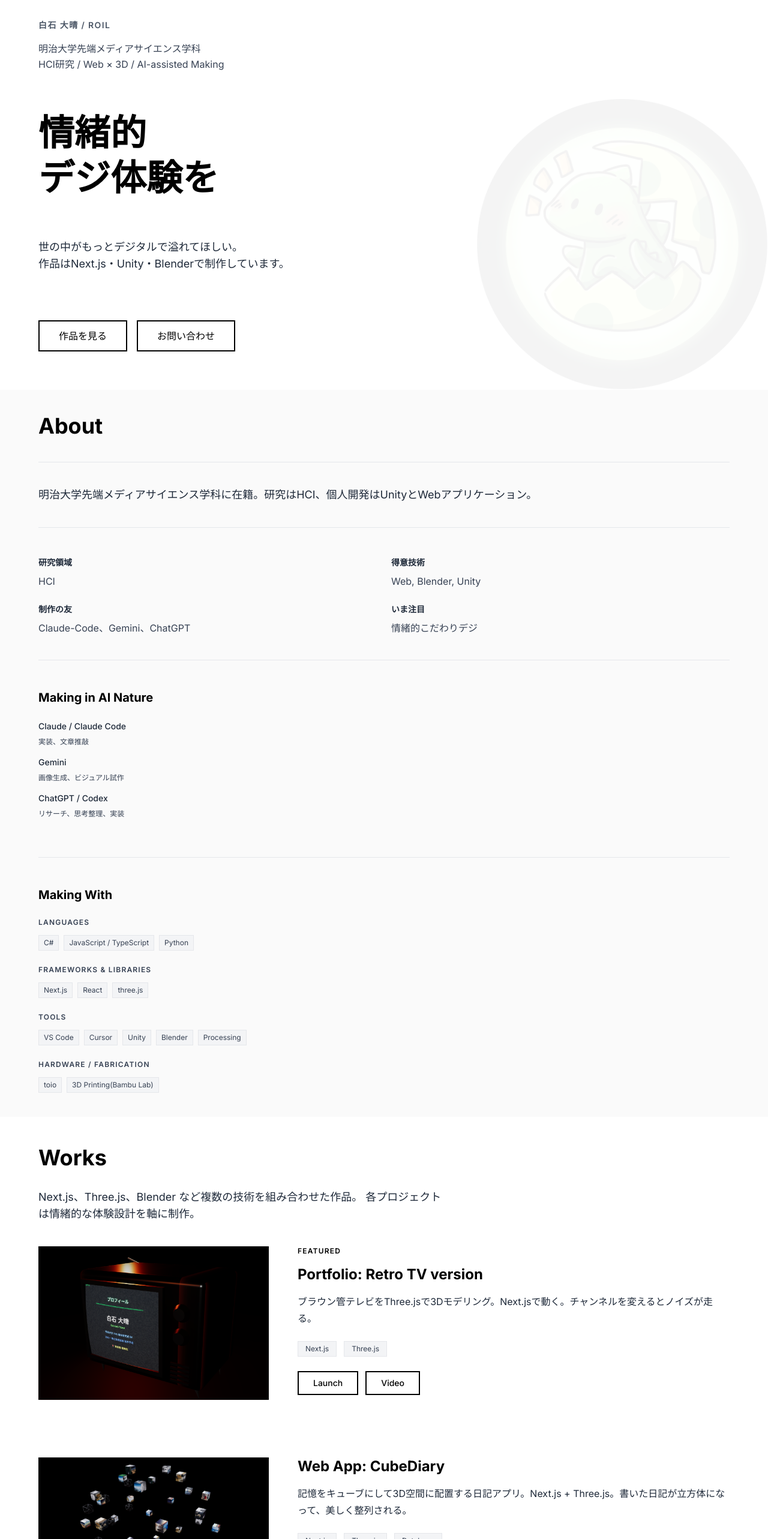
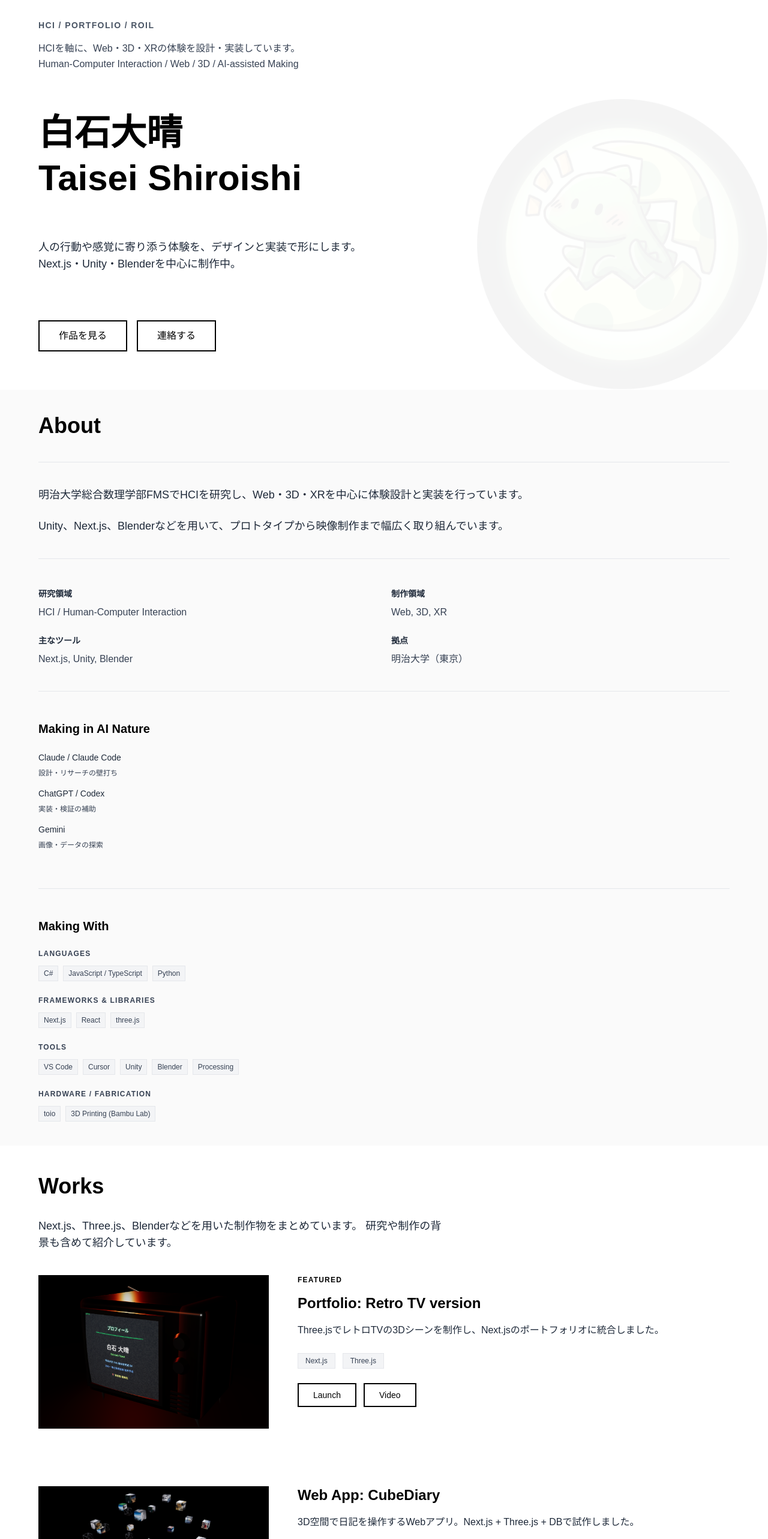
Before and after one commit to Roiril/my-portfolio, a Next.js app: page / in a window 1280 px wide. Shown: the top 2566 px of the page at 60% size. Built offline with nearby package versions, Linux system fonts and the light colour scheme; no server answers.

Commit message:
chore: reorganize

```diff
--- a/next.config.ts
+++ b/next.config.ts
@@ -1,31 +1,10 @@
 import type { NextConfig } from "next";
 
 const nextConfig: NextConfig = {
-  async headers() {
-    return [
-      {
-        source: "/:path*",
-        headers: [
-          {
-            key: "X-Frame-Options",
-            value: "DENY"
-          },
-          {
-            key: "X-Content-Type-Options",
-            value: "nosniff"
-          },
-          {
-            key: "Referrer-Policy",
-            value: "strict-origin-when-cross-origin"
-          },
-          {
-            key: "Permissions-Policy",
-            value: "camera=(), microphone=(), geolocation=()"
-          }
-        ]
-      }
-    ];
-  }
+  turbopack: {
+    root: process.cwd(),
+  },
+  experimental: {},
 };
 
 export default nextConfig;
--- a/src/app/layout.tsx
+++ b/src/app/layout.tsx
@@ -1,29 +1,28 @@
 // src/app/layout.tsx
 import type { Metadata } from "next";
-import { Inter } from "next/font/google";
 import "./globals.css";
-
-const inter = Inter({ subsets: ["latin"] });
 
 const SITE_URL = (process.env.NEXT_PUBLIC_SITE_URL ??
   "https://my-portfolio-ruby-delta-87.vercel.app").replace(/\/+$/, "");
 
+const PERSON_NAME = "白石大晴";
+const PERSON_NAME_KANA = "しろいしたいせい";
+const PERSON_NAME_ROMAJI = "Taisei Shiroishi";
+
 export const metadata: Metadata = {
   metadataBase: new URL(SITE_URL),
-
-  // 検索結果で「白石大晴」を先頭に寄せる
-  title: "白石大晴 | 明治大学FMS・HCI | Portfolio",
+  title: `${PERSON_NAME}（${PERSON_NAME_KANA}） | HCI / Portfolio`,
   description:
-    "白石大晴のポートフォリオ。明治大学FMSでHCIを研究。Unity、Next.js、Blenderなどの制作物と研究活動を掲載。",
-
-  // Googleの順位には直結しにくいが、補助情報としては無害
+    `${PERSON_NAME}（${PERSON_NAME_KANA}）のポートフォリオ。明治大学総合数理学部FMSでHCIを研究し、Unity・Next.js・Blenderなどの制作・開発を掲載。`,
   keywords: [
-    "白石大晴",
+    PERSON_NAME,
+    PERSON_NAME_KANA,
+    PERSON_NAME_ROMAJI,
     "白石",
     "大晴",
     "Roil",
-    "Taisei Shiroishi",
     "明治大学",
+    "総合数理学部",
     "FMS",
     "HCI",
     "Mixed Reality",
@@ -31,38 +30,39 @@ export const metadata: Metadata = {
     "Next.js",
     "Blender",
     "Portfolio",
-    "個人開発",
+    "ポートフォリオ",
   ],
-
+  authors: [{ name: PERSON_NAME, url: SITE_URL }],
+  creator: PERSON_NAME,
+  publisher: PERSON_NAME,
+  alternates: { canonical: SITE_URL },
   openGraph: {
-    title: "白石大晴 | Portfolio",
-    description: "白石大晴（明治大学FMS / HCI）。研究と制作の記録。",
+    title: `${PERSON_NAME}（${PERSON_NAME_KANA}） | Portfolio`,
+    description:
+      `${PERSON_NAME}（${PERSON_NAME_KANA}）のポートフォリオ。HCI研究と制作物をまとめています。`,
     url: SITE_URL,
-    siteName: "白石大晴 Portfolio",
+    siteName: `${PERSON_NAME} Portfolio`,
     images: [
       {
         url: "/images/Roil_hci_icon.png",
         width: 1024,
         height: 1024,
-        alt: "白石大晴 Portfolio",
+        alt: `${PERSON_NAME} Portfolio`,
       },
     ],
     locale: "ja_JP",
     type: "website",
   },
-
   twitter: {
     card: "summary_large_image",
-    title: "白石大晴 | Portfolio",
-    description: "白石大晴（明治大学FMS / HCI）。研究と制作の記録。",
+    title: `${PERSON_NAME}（${PERSON_NAME_KANA}） | Portfolio`,
+    description:
+      `${PERSON_NAME}（${PERSON_NAME_KANA}）のポートフォリオ。HCI研究と制作物をまとめています。`,
     images: ["/images/Roil_hci_icon.png"],
   },
-
   verification: {
     google: "N7ViILHjllx9qexJlKXjneaofKTxnPU18dXtkSJetRs",
   },
-
-  // ありがちなノイズを減らす（任意）
   robots: {
     index: true,
     follow: true,
@@ -87,33 +87,38 @@ export default function RootLayout({
       {
         "@type": "Person",
         "@id": `${SITE_URL}/#person`,
-        name: "白石大晴",
-        alternateName: ["Roil", "Taisei Shiroishi"],
+        name: PERSON_NAME,
+        alternateName: [PERSON_NAME_KANA, PERSON_NAME_ROMAJI, "Roil"],
         url: SITE_URL,
         description:
-          "明治大学FMSでHCIを研究。Unity、Next.js、Blenderを用いた制作と研究活動を公開。",
+          `${PERSON_NAME}（${PERSON_NAME_KANA}）。明治大学総合数理学部FMSでHCIを研究し、Unity・Next.js・Blenderなどで制作・開発を行っています。`,
         jobTitle: "学生",
         affiliation: {
           "@type": "EducationalOrganization",
-          name: "明治大学",
+          name: "明治大学 総合数理学部",
           url: "https://www.meiji.ac.jp",
         },
-        knowsAbout: ["HCI", "Mixed Reality", "Unity", "Next.js", "Blender"],
+        knowsAbout: [
+          "HCI",
+          "Human-Computer Interaction",
+          "Mixed Reality",
+          "Unity",
+          "Next.js",
+          "Blender",
+        ],
         image: `${SITE_URL}/images/Roil_hci_icon.png`,
         sameAs: [
-          "https://twitter.com/roil_hci",
-          // あるなら追加（無いなら消してOK）
-          // "https://github.com/xxxx",
-          // "https://www.youtube.com/@Roil_HCI",
-          // "https://www.linkedin.com/in/xxxx",
+          "https://x.com/Roil_HCI",
+          "https://www.youtube.com/@Roil_HCI",
         ],
       },
       {
         "@type": "WebSite",
         "@id": `${SITE_URL}/#website`,
         url: SITE_URL,
-        name: "白石大晴 Portfolio",
-        description: "白石大晴のポートフォリオサイト。HCI研究と制作物を公開。",
+        name: `${PERSON_NAME} Portfolio`,
+        description:
+          `${PERSON_NAME}（${PERSON_NAME_KANA}）のポートフォリオサイト。HCI研究と制作物を紹介しています。`,
         publisher: { "@id": `${SITE_URL}/#person` },
         creator: { "@id": `${SITE_URL}/#person` },
         inLanguage: "ja",
@@ -130,7 +135,7 @@ export default function RootLayout({
           dangerouslySetInnerHTML={{ __html: JSON.stringify(schemaData) }}
         />
       </head>
-      <body className={inter.className}>{children}</body>
+      <body>{children}</body>
     </html>
   );
 }
--- a/src/app/sitemap.ts
+++ b/src/app/sitemap.ts
@@ -2,11 +2,8 @@
 import type { MetadataRoute } from "next";
 
 export default function sitemap(): MetadataRoute.Sitemap {
-  // 本番URLを環境変数で管理（Vercelで設定推奨）
-  // 例: NEXT_PUBLIC_SITE_URL = https://my-portfolio-ruby-delta-87.vercel.app
-  const baseUrl =
-    (process.env.NEXT_PUBLIC_SITE_URL ?? "https://my-portfolio-ruby-delta-87.vercel.app")
-      .replace(/\/+$/, ""); // 末尾スラッシュ除去
+  const baseUrl = (process.env.NEXT_PUBLIC_SITE_URL ??
+    "https://my-portfolio-ruby-delta-87.vercel.app").replace(/\/+$/, "");
 
   return [
     {
--- a/src/components/sections/Footer.tsx
+++ b/src/components/sections/Footer.tsx
@@ -3,7 +3,7 @@ export default function Footer() {
     <footer className="px-8 py-12 bg-white border-t border-gray-200">
       <div className="max-w-6xl mx-auto text-center">
         <p className="text-sm text-gray-700 pointer-events-auto">
-          © {new Date().getFullYear()} Shiroishi Lab / Roil. All rights reserved.
+          (c) {new Date().getFullYear()} Shiroishi Lab / Roil. All rights reserved.
         </p>
       </div>
     </footer>
--- a/src/components/sections/Hero.tsx
+++ b/src/components/sections/Hero.tsx
@@ -1,7 +1,6 @@
 export default function Hero() {
   return (
     <section className="relative px-8 pt-8 pb-16 bg-white overflow-hidden">
-      {/* 背景：気づかない程度に */}
       <div
         className="absolute inset-0 z-0 opacity-5 hero-bg"
         style={{
@@ -12,28 +11,27 @@ export default function Hero() {
       ></div>
 
       <div className="relative z-10 max-w-6xl mx-auto">
-        {/* Eyebrow：所属/領域 */}
         <p className="text-xs sm:text-sm font-semibold text-gray-600 tracking-widest uppercase mb-4">
-          白石 大晴 / Roil
+          HCI / Portfolio / Roil
         </p>
         <p className="text-sm sm:text-base text-gray-700 mb-16 leading-relaxed">
-          明治大学先端メディアサイエンス学科<br />
-          HCI研究 / Web × 3D / AI-assisted Making
+          HCIを軸に、Web・3D・XRの体験を設計・実装しています。
+          <br />
+          Human-Computer Interaction / Web / 3D / AI-assisted Making
         </p>
 
-        {/* H1：改行位置を意味で固定 */}
         <h1 className="text-5xl sm:text-6xl font-black text-black leading-tight mb-16">
-          情緒的<br />
-          デジ体験を
+          白石大晴
+          <br />
+          Taisei Shiroishi
         </h1>
 
-        {/* サブコピー：体験特徴優先 */}
         <p className="text-base sm:text-lg text-gray-800 leading-7 max-w-2xl mb-20">
-          世の中がもっとデジタルで溢れてほしい。<br />
-          作品はNext.js・Unity・Blenderで制作しています。
+          人の行動や感覚に寄り添う体験を、デザインと実装で形にします。
+          <br />
+          Next.js・Unity・Blenderを中心に制作中。
         </p>
 
-        {/* CTA：主従明確 */}
         <div className="flex flex-row gap-4 mb-0">
           <a
             href="#works"
@@ -45,7 +43,7 @@ export default function Hero() {
             href="#contact"
             className="px-8 py-3 border-2 border-black text-black font-medium hover:bg-black hover:text-white transition-colors duration-200 text-center sm:text-left"
           >
-            お問い合わせ
+            連絡する
           </a>
         </div>
       </div>
--- a/src/components/sections/Works.tsx
+++ b/src/components/sections/Works.tsx
@@ -6,22 +6,19 @@ export default function Works() {
   return (
     <section id="works" className="px-8 py-12 bg-white">
       <div className="max-w-6xl mx-auto">
-        {/* セクションヘッダー */}
         <div className="mb-10">
           <h2 className="text-3xl sm:text-4xl font-bold text-black mb-8">
             Works
           </h2>
           <p className="text-base sm:text-lg text-gray-800 leading-7 max-w-2xl">
-            Next.js、Three.js、Blender など複数の技術を組み合わせた作品。
-            各プロジェクトは情緒的な体験設計を軸に制作。
+            Next.js、Three.js、Blenderなどを用いた制作物をまとめています。
+            研究や制作の背景も含めて紹介しています。
           </p>
         </div>
 
-        {/* 作品リスト - 統一デザイン */}
         <div className="flex flex-col gap-24 pointer-events-auto">
           {allWorks.map((work) => (
             <div key={work.id} className="flex flex-col md:flex-row gap-8 md:gap-12 items-start">
-              {/* 画像 */}
               <div className="w-full md:w-1/3 h-48 md:h-64 bg-gray-100 relative overflow-hidden flex-shrink-0">
                 <img
                   src={work.image}
@@ -30,9 +27,7 @@ export default function Works() {
                 />
               </div>
 
-              {/* コンテンツ */}
               <div className="flex-1 flex flex-col">
-                {/* Featured ラベル */}
                 {work.featured && (
                   <span className="text-xs font-semibold text-black mb-4 uppercase tracking-widest">
                     Featured
@@ -47,7 +42,6 @@ export default function Works() {
                   {work.description}
                 </p>
 
-                {/* タグ */}
                 <div className="flex flex-wrap gap-3 mb-6">
                   {work.tags.map((tag) => (
                     <span
@@ -59,10 +53,9 @@ export default function Works() {
                   ))}
                 </div>
 
-                {/* リンク・ステータス */}
                 {work.isCurrent ? (
                   <div className="text-xs sm:text-sm text-gray-700 font-medium">
-                    ← このサイト
+                    このサイトを制作中
                   </div>
                 ) : work.links.length > 0 ? (
                   <div className="flex flex-row gap-3">
--- a/src/content/about.ts
+++ b/src/content/about.ts
@@ -2,13 +2,14 @@ import { AboutData } from '@/types/content';
 
 export const aboutData: AboutData = {
   bio: [
-    '明治大学先端メディアサイエンス学科に在籍。研究はHCI、個人開発はUnityとWebアプリケーション。',
+    '明治大学総合数理学部FMSでHCIを研究し、Web・3D・XRを中心に体験設計と実装を行っています。',
+    'Unity、Next.js、Blenderなどを用いて、プロトタイプから映像制作まで幅広く取り組んでいます。',
   ],
   keyFacts: [
-    { title: '研究領域', description: 'HCI' },
-    { title: '得意技術', description: 'Web, Blender, Unity' },
-    { title: '制作の友', description: 'Claude-Code、Gemini、ChatGPT' },
-    { title: 'いま注目', description: '情緒的こだわりデジ' },
+    { title: '研究領域', description: 'HCI / Human-Computer Interaction' },
+    { title: '制作領域', description: 'Web, 3D, XR' },
+    { title: '主なツール', description: 'Next.js, Unity, Blender' },
+    { title: '拠点', description: '明治大学（東京）' },
   ],
   toolSections: [
     {
@@ -16,10 +17,11 @@ export const aboutData: AboutData = {
       categories: [
         {
           items: [
-            { name: 'Claude / Claude Code', description: '実装、文章推敲' },
-            { name: 'Gemini', description: '画像生成、ビジュアル試作' },
-            { name: 'ChatGPT / Codex', description: 'リサーチ、思考整理、実装' },
+            { name: 'Claude / Claude Code', description: '設計・リサーチの壁打ち' },
+            { name: 'ChatGPT / Codex', description: '実装・検証の補助' },
+            { name: 'Gemini', description: '画像・データの探索' },
           ],
+          title: '',
         },
       ],
     },
@@ -56,10 +58,10 @@ export const aboutData: AboutData = {
           title: 'Hardware / Fabrication',
           items: [
             { name: 'toio' },
-            { name: '3D Printing(Bambu Lab)' },
+            { name: '3D Printing (Bambu Lab)' },
           ],
         },
       ],
-    }
+    },
   ],
 };
--- a/src/content/contact.ts
+++ b/src/content/contact.ts
@@ -4,13 +4,14 @@ export const socialLinks: SocialLink[] = [
   {
     platform: 'YouTube',
     url: 'https://www.youtube.com/@Roil_HCI',
-    icon: '📺',
+    icon: 'YT',
   },
   {
     platform: 'X (Twitter)',
     url: 'https://x.com/Roil_HCI',
-    icon: '✖',
+    icon: 'X',
   },
 ];
 
-export const contactMessage = '面白そうだと思ったらフォローしてください。XでもYouTubeでも。';
+export const contactMessage =
+  'コラボや制作の相談はお気軽にご連絡ください。YouTubeやXでも発信しています。';
--- a/src/content/works.ts
+++ b/src/content/works.ts
@@ -4,7 +4,8 @@ export const works: Work[] = [
   {
     id: 'retroTV-portfolio',
     title: 'Portfolio: Retro TV version',
-    description: 'ブラウン管テレビをThree.jsで3Dモデリング。Next.jsで動く。チャンネルを変えるとノイズが走る。',
+    description:
+      'Three.jsでレトロTVの3Dシーンを制作し、Next.jsのポートフォリオに統合しました。',
     image: '/images/retroTV-portfolio.png',
     tags: ['Next.js', 'Three.js'],
     links: [
@@ -16,7 +17,8 @@ export const works: Work[] = [
   {
     id: 'cube-diary',
     title: 'Web App: CubeDiary',
-    description: '記憶をキューブにして3D空間に配置する日記アプリ。Next.js + Three.js。書いた日記が立方体になって、美しく整列される。',
+    description:
+      '3D空間で日記を操作するWebアプリ。Next.js + Three.js + DBで試作しました。',
     image: '/images/CubeDiary.png',
     tags: ['Next.js', 'Three.js', 'Database'],
     links: [
@@ -27,42 +29,60 @@ export const works: Work[] = [
   {
     id: 'uniqlo-future',
     title: 'UNIQLO "Future Service"',
-    description: '2023年に作った映像作品。架空のUNIQLOサービスを近未来的に。Blenderでモデリング、VFX合成、AIで作曲。',
+    description:
+      'UNIQLOの未来サービスを想定したコンセプト映像。Blender + VFXで制作しました。',
     image: '/images/UniqloCap.png',
     tags: ['Blender', 'VFX', 'Video'],
-    links: [{ type: 'video', url: 'https://youtu.be/-q5xsLlaN8M?si=NFpSSjy8pEHkGonn' }],
+    links: [
+      { type: 'video', url: 'https://youtu.be/-q5xsLlaN8M?si=NFpSSjy8pEHkGonn' },
+    ],
   },
   {
     id: 'aquarium',
-    title: 'Aquarium inProcessing',
-    description: 'Processingで魚の群れをコーディング。自律的に泳ぎ回る。群衆アルゴリズムの視覚化。',
+    title: 'Aquarium in Processing',
+    description:
+      'Processingでジェネラティブな水槽表現を制作。インタラクションと色の変化を試しました。',
     image: '/images/AcuariumPrograming.png',
     tags: ['Processing', 'Generative Art'],
-    links: [{ type: 'video', url: 'https://youtu.be/J4vsNST7PLU?si=BqNEA6MSnnqmbqEN' }],
+    links: [
+      { type: 'video', url: 'https://youtu.be/J4vsNST7PLU?si=BqNEA6MSnnqmbqEN' },
+    ],
   },
   {
     id: 'meiji-3d',
     title: 'Digital Twin: Meiji Univ.',
-    description: '明治大学中野キャンパス3階をBlenderで再現。歩幅で測ってモデリング、写真を撮って張り付け、机や黒板は細かく作り込んだ。Unityで動いたときは本当に感動した。',
+    description:
+      '明治大学キャンパスをBlenderで再現し、フォトリアルな空間表現を行いました。',
     image: '/images/Meiji3fVideoCapture.png',
     tags: ['Blender', '3D Modeling'],
-    links: [{ type: 'video', url: 'https://youtu.be/NfEQQwtwIPQ?si=VnYnw4MvY2MxgkEi' }],
+    links: [
+      { type: 'video', url: 'https://youtu.be/NfEQQwtwIPQ?si=VnYnw4MvY2MxgkEi' },
+    ],
   },
   {
     id: 'ai-composition',
     title: 'AI-Augmented Composition',
-    description: 'AI作曲が主流になる前に作成した曲を、Suno AIで再構成。技術の進歩を感じた。',
+    description:
+      'Suno AIとStudio Oneを使い、AIと共同で楽曲を制作しました。',
     image: '/images/StudioOneCap.png',
     tags: ['StudioOne', 'Suno AI'],
     links: [
-      { type: 'video', url: 'https://youtube.com/shorts/EPZ6CyN0CKQ?si=bLckXFs04Tpznf-P', label: 'Original' },
-      { type: 'video', url: 'https://youtube.com/shorts/61PpnNePhsk?si=EbQLesmbgxvFs2jA', label: 'AI Ver.' },
+      {
+        type: 'video',
+        url: 'https://youtube.com/shorts/EPZ6CyN0CKQ?si=bLckXFs04Tpznf-P',
+        label: 'Original',
+      },
+      {
+        type: 'video',
+        url: 'https://youtube.com/shorts/61PpnNePhsk?si=EbQLesmbgxvFs2jA',
+        label: 'AI Ver.',
+      },
     ],
   },
   {
     id: 'portfolio',
     title: 'Portfolio',
-    description: '普通のサイト',
+    description: 'このポートフォリオサイト自体の制作。',
     image: '/images/MyPortfolio.png',
     tags: ['Next.js', 'React'],
     links: [],
--- /dev/null
+++ b/src/middleware.ts
@@ -0,0 +1,18 @@
+import { NextResponse } from "next/server";
+import type { NextRequest } from "next/server";
+
+export function middleware(_request: NextRequest) {
+  const response = NextResponse.next();
+  response.headers.set("X-Frame-Options", "DENY");
+  response.headers.set("X-Content-Type-Options", "nosniff");
+  response.headers.set("Referrer-Policy", "strict-origin-when-cross-origin");
+  response.headers.set(
+    "Permissions-Policy",
+    "camera=(), microphone=(), geolocation=()"
+  );
+  return response;
+}
+
+export const config = {
+  matcher: "/:path*"
+};
```
Also changed, not shown: 2 other files (tests, documents, lock files or other folders).
